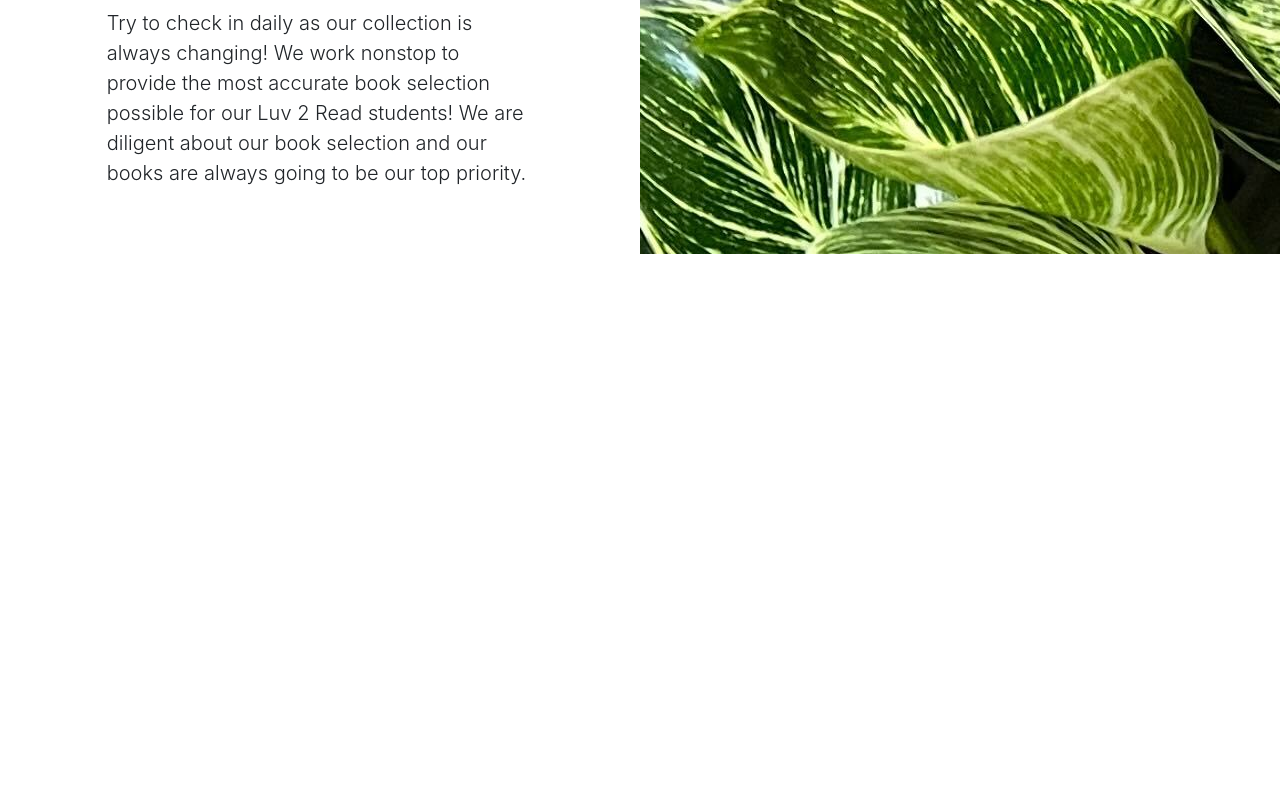
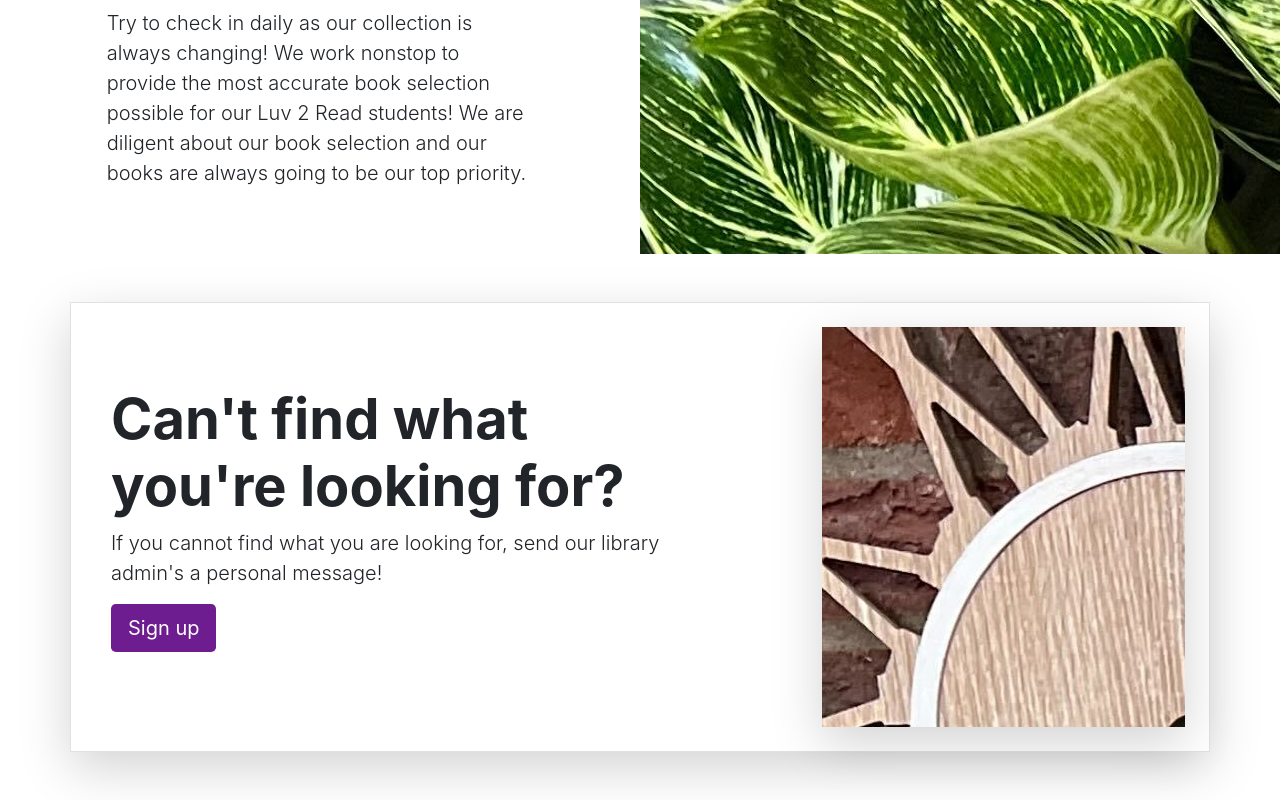
Before and after one commit to Bhawna751/Library-App, a React (Create React App) app in the folder 02-frontend/react-library/: page / in a window 1280 px wide. Shown: the part 1670-2470 px from the top of the page. Before the commit the page ends 1924 px from the top, so only its background shows below. Built offline with nearby package versions, Linux system fonts and the light colour scheme.

Commit message:
Home-Page : Library Services component

```diff
--- a/02-frontend/react-library/src/App.tsx
+++ b/02-frontend/react-library/src/App.tsx
@@ -4,6 +4,7 @@ import { Carousel } from './layouts/HomePage/Carousel';
 import { Navbar } from './layouts/NavbarAndFooter/Navbar';
 import { ExploreTopBooks } from './layouts/HomePage/ExploreTopBooks';
 import { Heros } from './layouts/HomePage/Heros';
+import { LibraryServices } from './layouts/HomePage/LibraryServices';
 
 function App() {
   return (
@@ -12,6 +13,7 @@ function App() {
       <ExploreTopBooks/>
       <Carousel/>
       <Heros/>
+      <LibraryServices/>
     </div>
   );
 }
--- /dev/null
+++ b/02-frontend/react-library/src/layouts/HomePage/LibraryServices.tsx
@@ -0,0 +1,23 @@
+export const LibraryServices = () => {
+    return (
+        <div className="container my-5">
+            <div className="row p-4 align-items-center border shadow-lg">
+                <div className="col-lg-7 p-3">
+                    <h1 className="display-4 fw-bold">
+                        Can't find what you're looking for?
+                    </h1>
+                    <p className="lead">
+                        If you cannot find what you are looking for,
+                        send our library admin's a personal message!
+                    </p>
+                    <div className="d-grid gap-2 justify-content-md-start mb-4 mb-lg-3">
+                        <a className="btn main-color btn-lg text-white" href='#'>
+                            Sign up
+                        </a>
+                    </div>
+                </div>
+                <div className="col-lg-4 offset-lg-1 shadow-lg lost-image"></div>
+            </div>
+        </div>
+    )
+}
```
